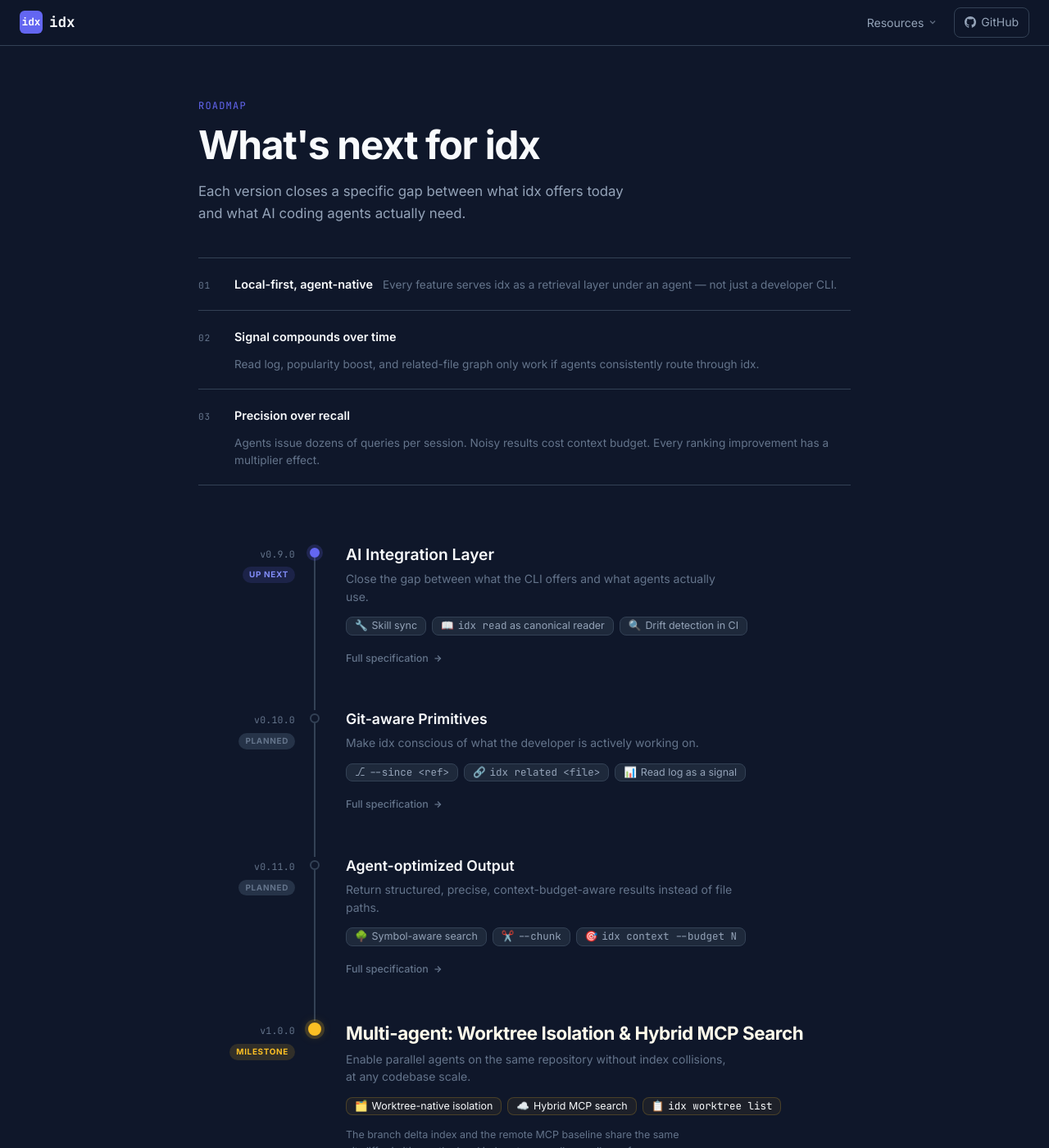
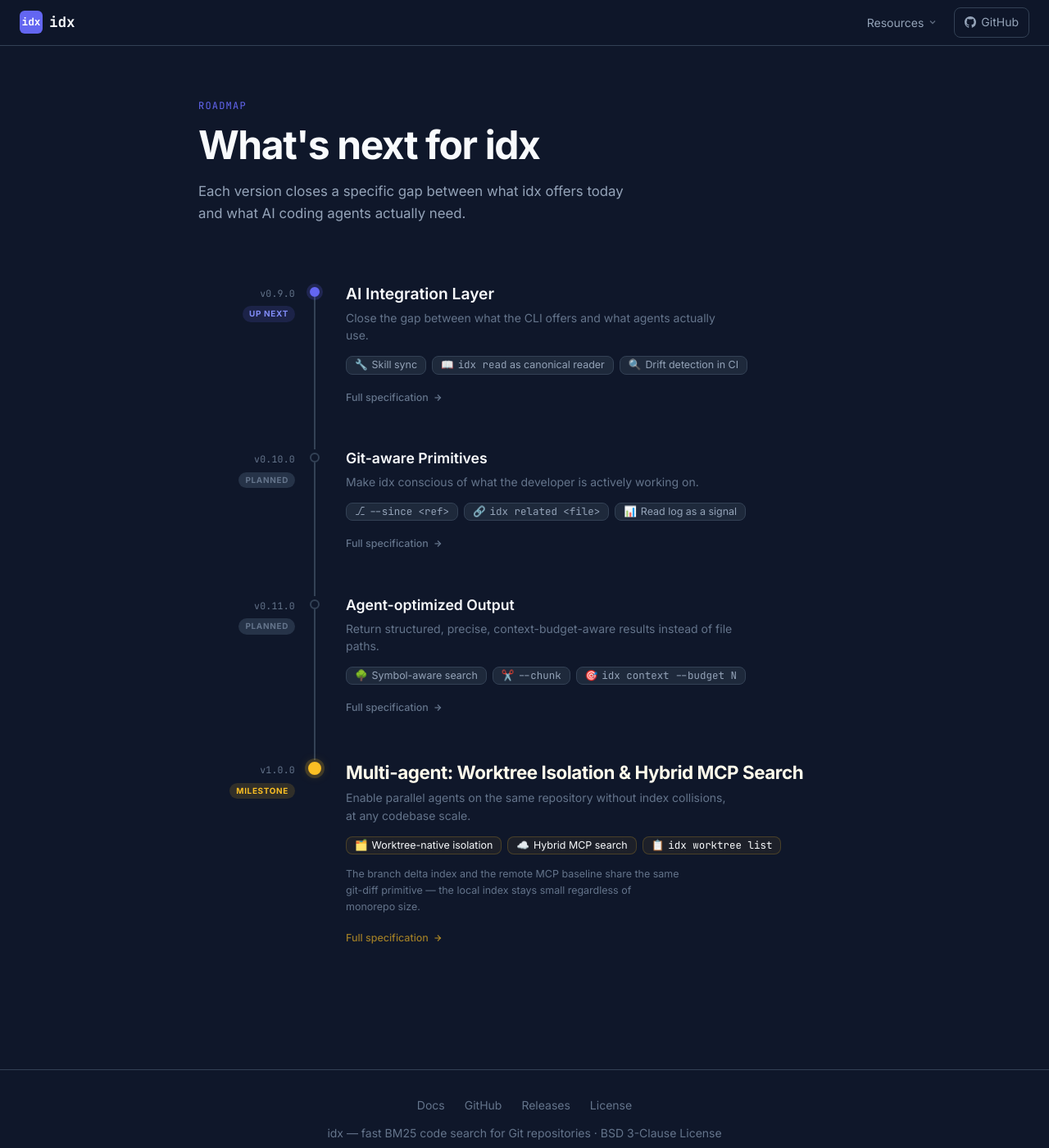
Before and after one commit to eltu/idx-site, a Jekyll site: the page built from roadmap.html, in a window 1280 px wide and 1400 px high. Shown: the whole window at 82% size. Built offline with Jekyll 4.4.1, drawn with Linux system fonts in a browser that asks for light colours.

Commit message:
Remove principles section from roadmap page

```diff
--- a/assets/css/style.css
+++ b/assets/css/style.css
@@ -948,49 +948,6 @@
   margin-bottom: 40px;
 }
 
-.roadmap-principles {
-  display: flex;
-  flex-direction: column;
-  gap: 0;
-  border-top: 1px solid var(--border);
-}
-
-.roadmap-principle {
-  display: flex;
-  align-items: baseline;
-  gap: 20px;
-  padding: 20px 0;
-  border-bottom: 1px solid var(--border);
-}
-
-.roadmap-principle-num {
-  font-family: var(--font-mono);
-  font-size: 0.7rem;
-  color: var(--muted);
-  letter-spacing: 0.06em;
-  flex-shrink: 0;
-  width: 24px;
-}
-
-.roadmap-principle-content {
-  display: flex;
-  align-items: baseline;
-  gap: 12px;
-  flex-wrap: wrap;
-}
-
-.roadmap-principle-name {
-  font-size: 0.9rem;
-  font-weight: 600;
-  color: #F8FAFC;
-  white-space: nowrap;
-}
-
-.roadmap-principle-desc {
-  font-size: 0.85rem;
-  color: var(--muted);
-  line-height: 1.5;
-}
 
 /* Timeline */
 .roadmap-timeline { position: relative; }
@@ -1188,7 +1145,6 @@
   .docs-content { padding: 32px 24px; }
   .ai-stat-grid { grid-template-columns: repeat(2, minmax(0, 1fr)); }
   .roadmap-page { padding: 48px 24px 80px; }
-  .roadmap-principle-content { flex-direction: column; gap: 4px; }
 }
 
 @media (max-width: 768px) {
--- a/roadmap.html
+++ b/roadmap.html
@@ -11,29 +11,6 @@
     <h1 class="roadmap-hero-title">What's next for idx</h1>
     <p class="roadmap-hero-sub">Each version closes a specific gap between what idx offers today and what AI coding agents actually need.</p>
 
-    <div class="roadmap-principles">
-      <div class="roadmap-principle">
-        <span class="roadmap-principle-num">01</span>
-        <div class="roadmap-principle-content">
-          <span class="roadmap-principle-name">Local-first, agent-native</span>
-          <span class="roadmap-principle-desc">Every feature serves idx as a retrieval layer under an agent — not just a developer CLI.</span>
-        </div>
-      </div>
-      <div class="roadmap-principle">
-        <span class="roadmap-principle-num">02</span>
-        <div class="roadmap-principle-content">
-          <span class="roadmap-principle-name">Signal compounds over time</span>
-          <span class="roadmap-principle-desc">Read log, popularity boost, and related-file graph only work if agents consistently route through idx.</span>
-        </div>
-      </div>
-      <div class="roadmap-principle">
-        <span class="roadmap-principle-num">03</span>
-        <div class="roadmap-principle-content">
-          <span class="roadmap-principle-name">Precision over recall</span>
-          <span class="roadmap-principle-desc">Agents issue dozens of queries per session. Noisy results cost context budget. Every ranking improvement has a multiplier effect.</span>
-        </div>
-      </div>
-    </div>
   </div>
 
   <div class="roadmap-timeline">
```
